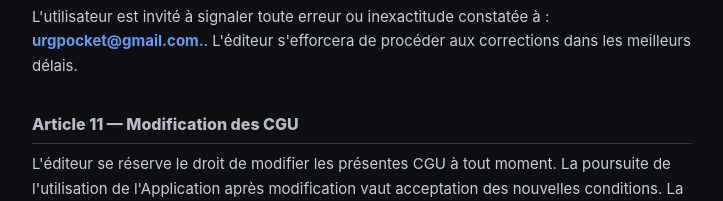
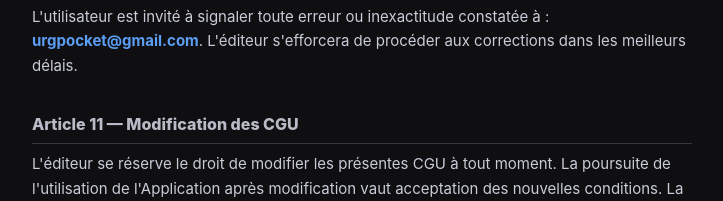
Before and after one commit to Max54130/urg-pocket, a plain HTML site: page cgu.html in a window 1280 px wide. Shown: the part 3124-3325 px from the top of the page, 278-1001 px from the left. Drawn offline with Linux system fonts and the light colour scheme.

Commit message:
Add files via upload

```diff
--- a/cgu.html
+++ b/cgu.html
@@ -101,7 +101,7 @@ li{margin-bottom:4px}
 <p>L'éditeur s'efforce d'assurer la disponibilité de l'Application mais ne garantit aucune continuité de service. L'éditeur se réserve le droit de modifier, suspendre ou interrompre l'Application à tout moment, sans préavis ni indemnité.</p>
 
 <h2>Article 10 — Signalement d'erreurs</h2>
-<p>L'utilisateur est invité à signaler toute erreur ou inexactitude constatée à : <strong><a>urgpocket@gmail.com.</a></strong>. L'éditeur s'efforcera de procéder aux corrections dans les meilleurs délais.</p>
+<p>L'utilisateur est invité à signaler toute erreur ou inexactitude constatée à : <strong><a>urgpocket@gmail.com</a></strong>. L'éditeur s'efforcera de procéder aux corrections dans les meilleurs délais.</p>
 
 <h2>Article 11 — Modification des CGU</h2>
 <p>L'éditeur se réserve le droit de modifier les présentes CGU à tout moment. La poursuite de l'utilisation de l'Application après modification vaut acceptation des nouvelles conditions. La date de la dernière version est indiquée en haut de page.</p>
```
Also changed, not shown: privacy.html (line endings or trailing spaces).
